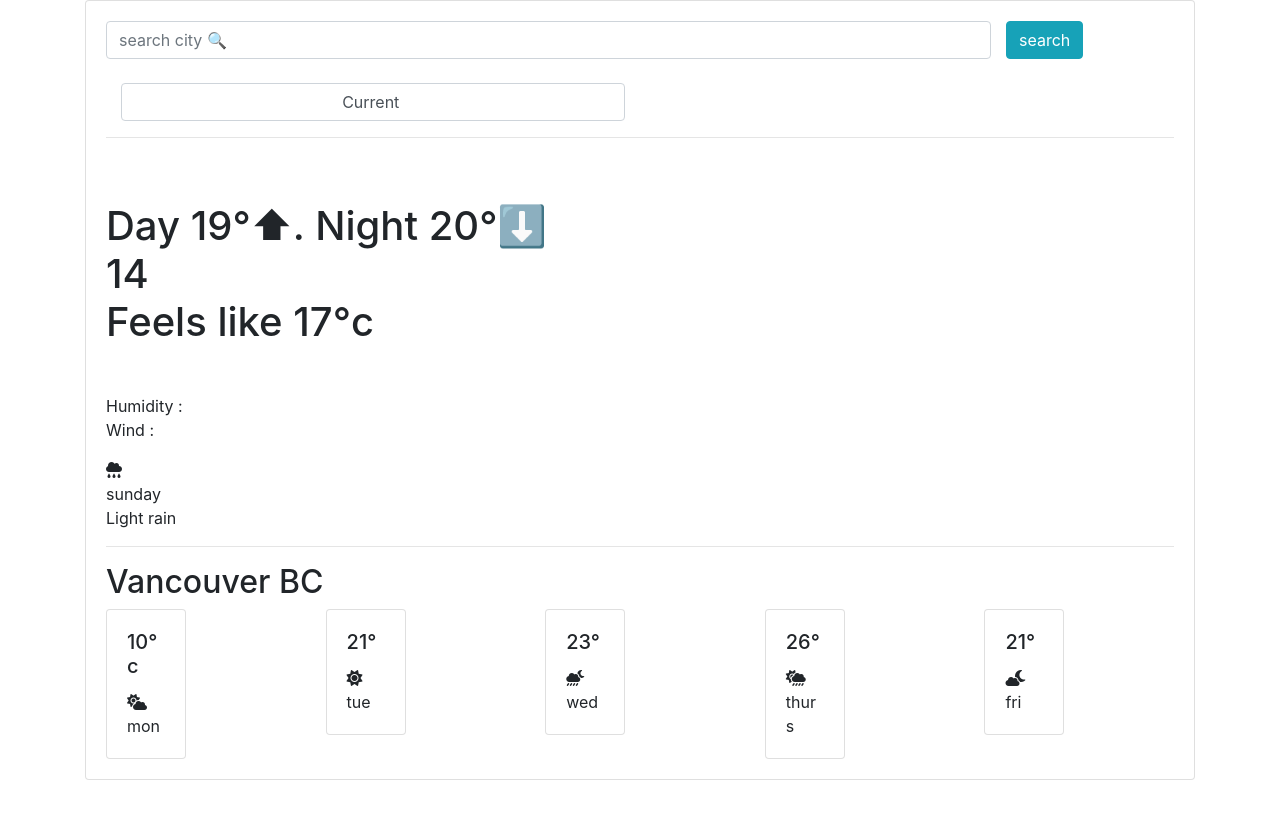
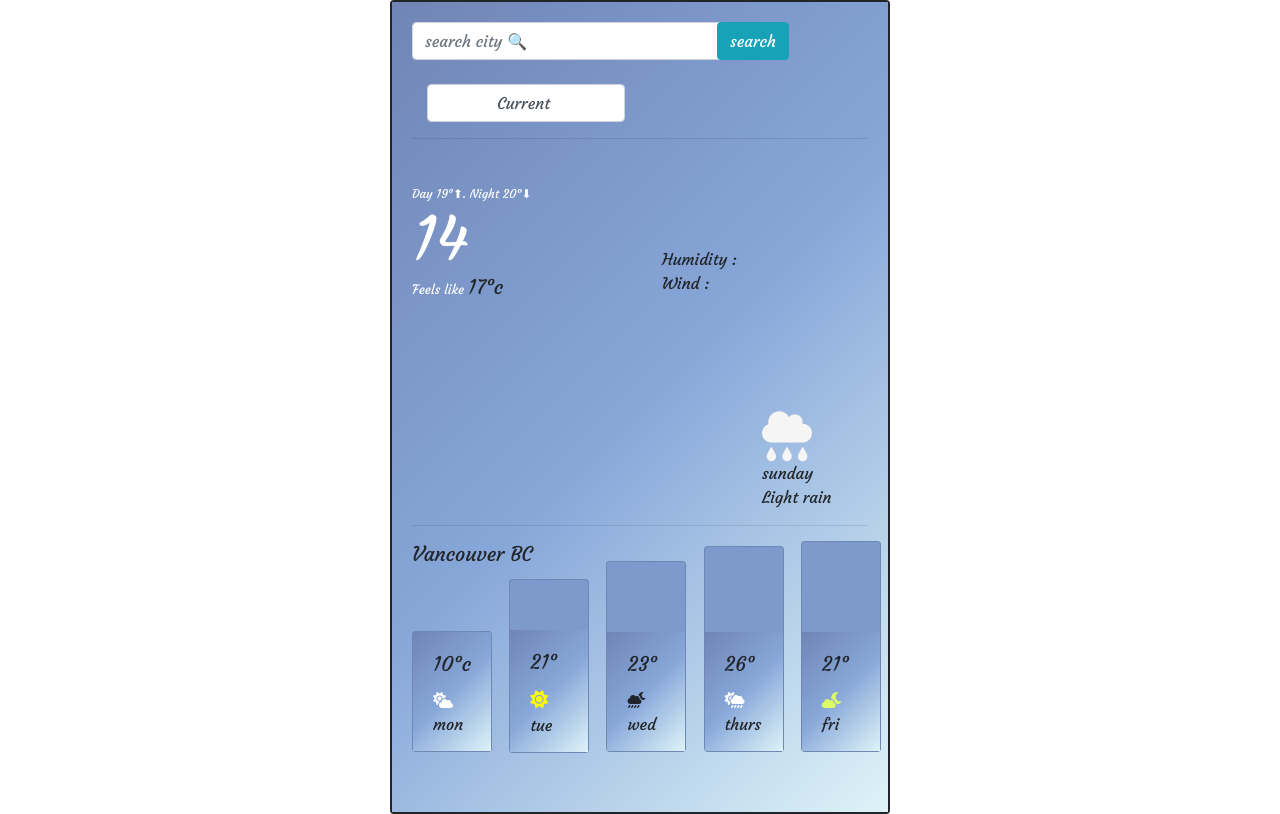
Before and after one commit to doctordamie4/weather-shecodes-git, a plain HTML site: page git.html in a window 1280 px wide. Drawn offline with nearby package versions, Linux system fonts and the light colour scheme.

Commit message:
updated styles link

```diff
--- a/git.html
+++ b/git.html
@@ -15,7 +15,7 @@
       integrity="sha384-9aIt2nRpC12Uk9gS9baDl411NQApFmC26EwAOH8WgZl5MYYxFfc+NcPb1dKGj7Sk"
       crossorigin="anonymous"
     />
-    <link rel="stylesheet" href="src/week2.css" />
+    <link rel="stylesheet" href="src/styles.css" />
     <script
       src="https://kit.fontawesome.com/46c592e47c.js"
       crossorigin="anonymous"></script>
```
